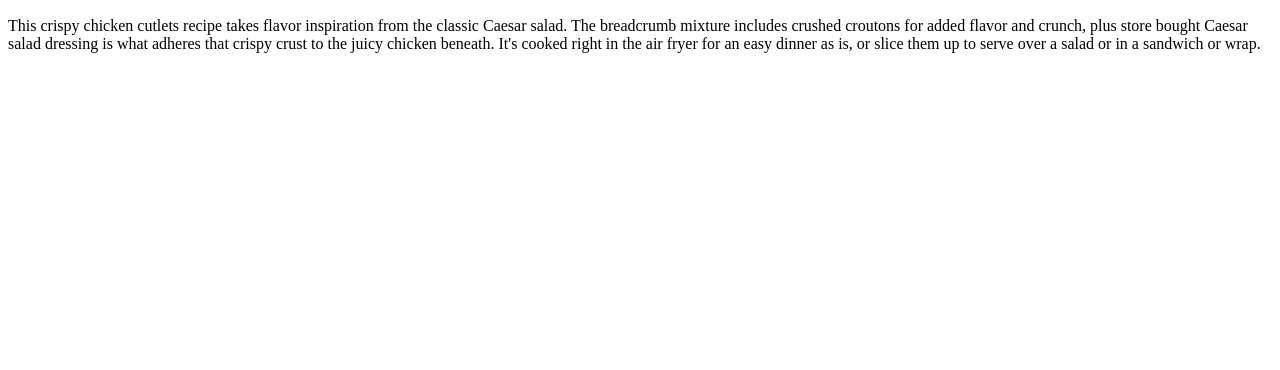
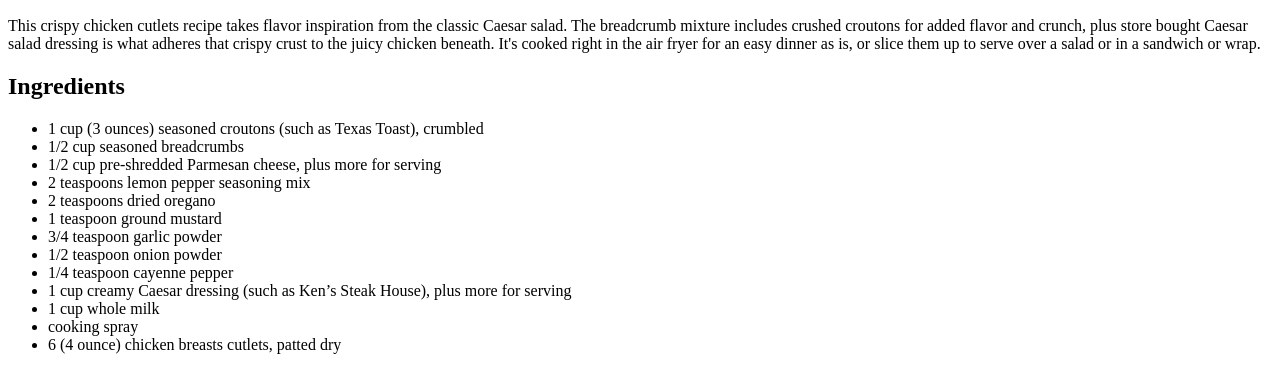
Before and after one commit to Amtr4x/odin-recipes, a plain HTML site: page recipes/chicken_cutlets.html in a window 1280 px wide. Shown: the part 697-1067 px from the top of the page. Before the commit the page ends 800 px from the top, so only its background shows below. Drawn offline with Linux system fonts and the light colour scheme.

Commit message:
Update chicken_cutlets document with Ingredients section

```diff
--- a/recipes/chicken_cutlets.html
+++ b/recipes/chicken_cutlets.html
@@ -21,5 +21,28 @@
             beneath. It's cooked right in the air fryer for an easy dinner as
             is, or slice them up to serve over a salad or in a sandwich or wrap.
         </p>
+
+        <h2>Ingredients</h2>
+        <ul>
+            <li>
+                1 cup (3 ounces) seasoned croutons (such as Texas Toast),
+                crumbled
+            </li>
+            <li>1/2 cup seasoned breadcrumbs</li>
+            <li>1/2 cup pre-shredded Parmesan cheese, plus more for serving</li>
+            <li>2 teaspoons lemon pepper seasoning mix</li>
+            <li>2 teaspoons dried oregano</li>
+            <li>1 teaspoon ground mustard</li>
+            <li>3/4 teaspoon garlic powder</li>
+            <li>1/2 teaspoon onion powder</li>
+            <li>1/4 teaspoon cayenne pepper</li>
+            <li>
+                1 cup creamy Caesar dressing (such as Ken’s Steak House), plus
+                more for serving
+            </li>
+            <li>1 cup whole milk</li>
+            <li>cooking spray</li>
+            <li>6 (4 ounce) chicken breasts cutlets, patted dry</li>
+        </ul>
     </body>
 </html>
```
